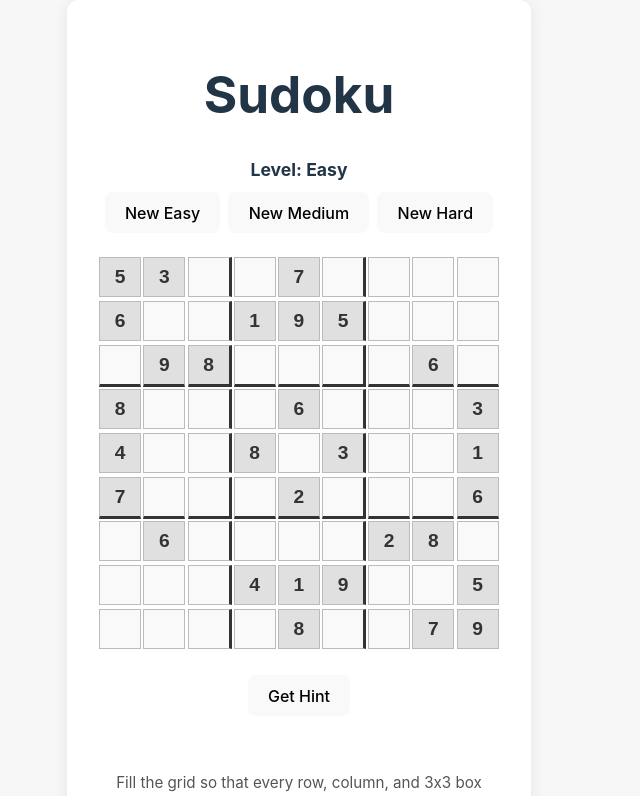
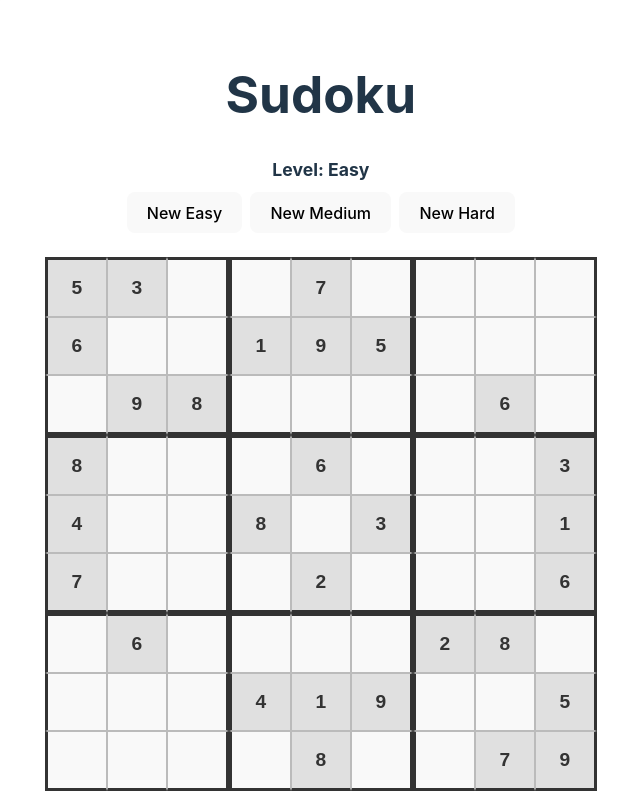
Before and after one commit to foolish-engineer/practice-sudoku, a React (Vite) app: page / in a window 1280 px wide. Shown: the top 796 px of the page, without its empty margins (341-981 px from the left). Built offline with nearby package versions, Linux system fonts and the light colour scheme.

Commit message:
added border

```diff
--- a/src/App.css
+++ b/src/App.css
@@ -12,8 +12,9 @@ body {
   align-items: center;
   justify-content: center;
 }
+
 .sudoku-app {
-  max-width: 400px;
+  max-width: 600px;
   width: 100%;
   padding: 2rem;
   background: #fff;
@@ -23,21 +24,12 @@ body {
 }
 
 .sudoku-board {
-  display: grid;
-  grid-template-rows: repeat(9, 1fr);
-  gap: 2px;
   margin: 1.5rem 0;
 }
 
-.sudoku-row {
-  display: grid;
-  grid-template-columns: repeat(9, 1fr);
-  gap: 2px;
-}
-
 .sudoku-cell {
-  width: 36px;
-  height: 36px;
+  width: 54px;
+  height: 54px;
   text-align: center;
   font-size: 1.2rem;
   border: 1px solid #bbb;
@@ -51,14 +43,25 @@ body {
 .sudoku-cell.block-right {
   border-right: 3px solid #333;
 }
+
 .sudoku-cell.block-bottom {
   border-bottom: 3px solid #333;
 }
+
+.sudoku-cell.block-top {
+  border-top: 3px solid #333;
+}
+
+.sudoku-cell.block-left {
+  border-left: 3px solid #333;
+}
+
 .sudoku-cell:disabled {
   background: #e0e0e0;
   color: #333;
   font-weight: bold;
 }
+
 .sudoku-cell:focus {
   background: #e3f2fd;
 }
--- a/src/App.jsx
+++ b/src/App.jsx
@@ -193,13 +193,18 @@ function App() {
       </div>
       <div className="sudoku-board">
         {board.map((row, i) => (
-          <div className="sudoku-row" key={i}>
+          <div key={i}>
             {row.map((cell, j) => {
-              const blockRight = (j + 1) % 3 === 0 && j !== 8;
-              const blockBottom = (i + 1) % 3 === 0 && i !== 8;
+              const blockRight = (j + 1) % 3 === 0;
+              const blockBottom = (i + 1) % 3 === 0;
+              const blockTop = i % 3 === 0;
+              const blockLeft = j % 3 === 0;
+              // Add classes for block borders
               let cellClass = 'sudoku-cell';
               if (blockRight) cellClass += ' block-right';
               if (blockBottom) cellClass += ' block-bottom';
+              if (blockTop) cellClass += ' block-top';
+              if (blockLeft) cellClass += ' block-left';
               if (hintCell && hintCell.row === i && hintCell.col === j) cellClass += ' sudoku-hint';
               return (
                 <input
```
